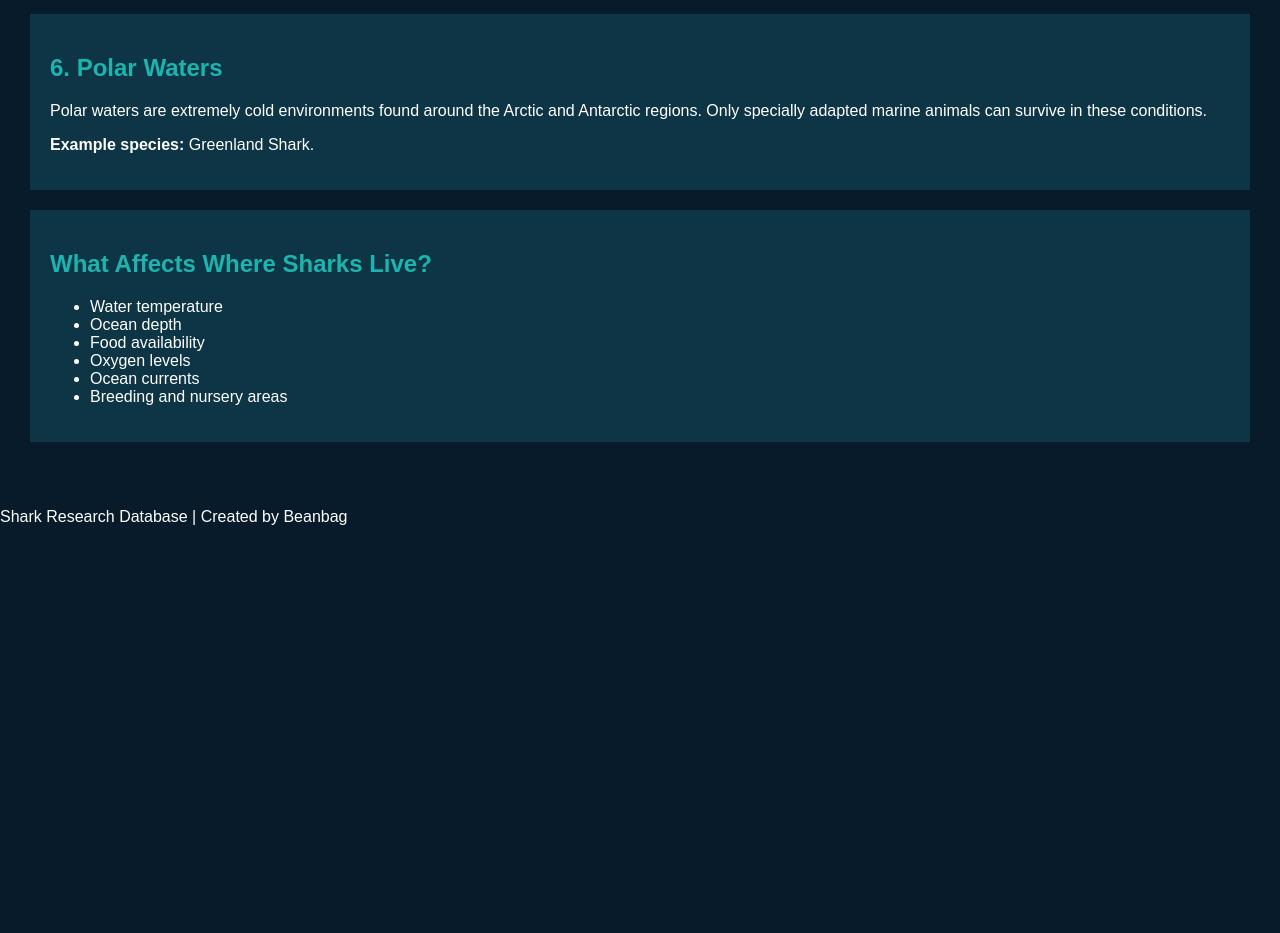
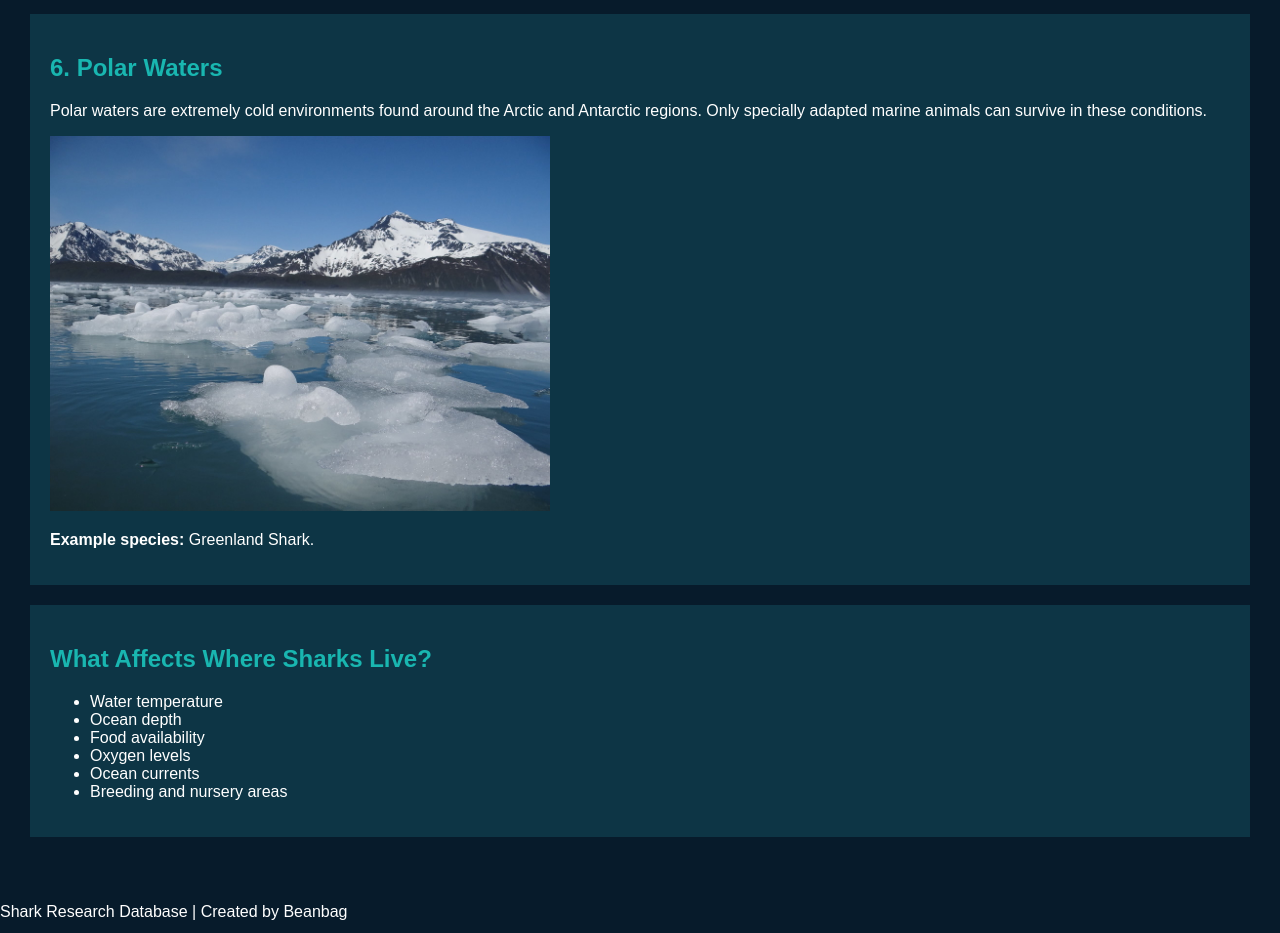
Before and after one commit to Riley-Beanbag/SharkResearch, a plain HTML site: page habitats.html in a window 1280 px wide. Shown: the part 3080-4013 px from the top of the page. Before the commit the page ends 3622 px from the top, so only its background shows below. Drawn offline with Linux system fonts and the light colour scheme.

Commit message:
Format HTML document and add polar waters section

```diff
--- a/habitats.html
+++ b/habitats.html
@@ -118,6 +118,11 @@
         Only specially adapted marine animals can
         survive in these conditions.
     </p>
+
+    <img src="polar-waters.jpg"
+     alt="Cold polar ocean waters"
+     width="500">
+
     <p><strong>Example species:</strong> Greenland Shark.</p>
 </section>
 
```
